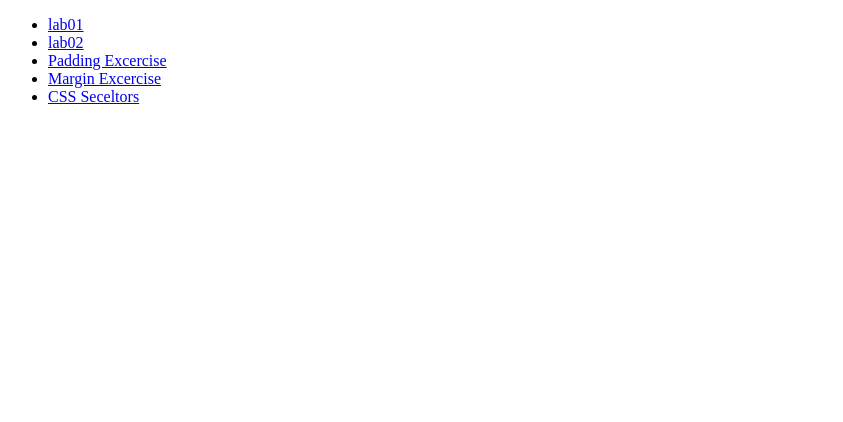
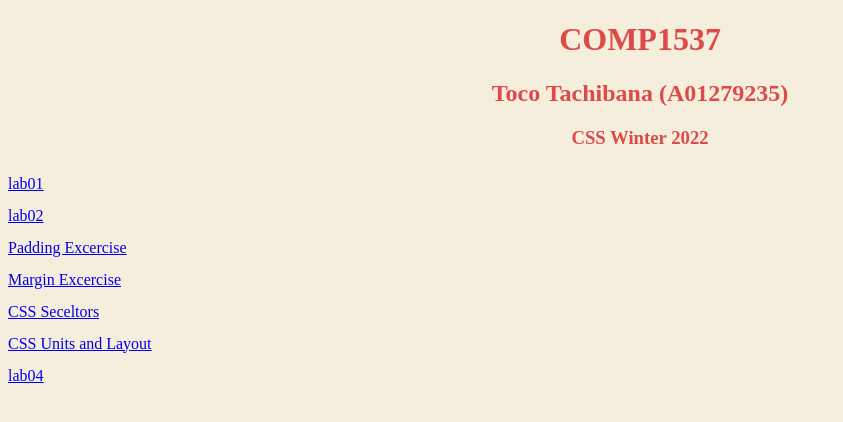
Before and after one commit to toco-t/comp1537-lab, a plain HTML site: page index.html in a window 1280 px wide. Shown: the whole page, without its empty margins (0-843 px from the left). Drawn offline with Linux system fonts and the light colour scheme.

Commit message:
Updated home page
Updated home page

```diff
--- /dev/null
+++ b/css/styles.css
@@ -0,0 +1,18 @@
+body {
+  background-color: #F5EEDC;
+}
+
+header {
+  color: #DD4A48;
+  text-align: center;
+}
+
+div {
+  color: #97BFB4;
+}
+
+div ul {
+  padding: 0;
+  list-style-type: None;
+  line-height: 200%;
+}
--- a/index.html
+++ b/index.html
@@ -1,10 +1,20 @@
 <!DOCTYPE html>
 <html lang="en" dir="ltr">
-  <head>
-    <meta charset="utf-8">
-    <title>Comp1537 Lab</title>
-  </head>
-  <body>
+
+<head>
+  <meta charset="utf-8">
+  <title>Comp1537</title>
+
+  <link rel="stylesheet" href="./css/styles.css">
+</head>
+
+<body>
+  <header>
+    <h1>COMP1537</h1>
+    <h2>Toco Tachibana (A01279235)</h3>
+    <h3>CSS Winter 2022</h4>
+  </header>
+  <div>
     <ul>
       <li>
         <a href="lab01/index.html">lab01</a>
@@ -21,6 +31,14 @@
       <li>
         <a href="lab03/selectors.html">CSS Seceltors</a>
       </li>
+      <li>
+        <a href="lab03/css_units_and_layout.html">CSS Units and Layout</a>
+      </li>
+      <li>
+        <a href="lab04/index.html">lab04</a>
+      </li>
     </ul>
-  </body>
+  </div>
+</body>
+
 </html>
```
